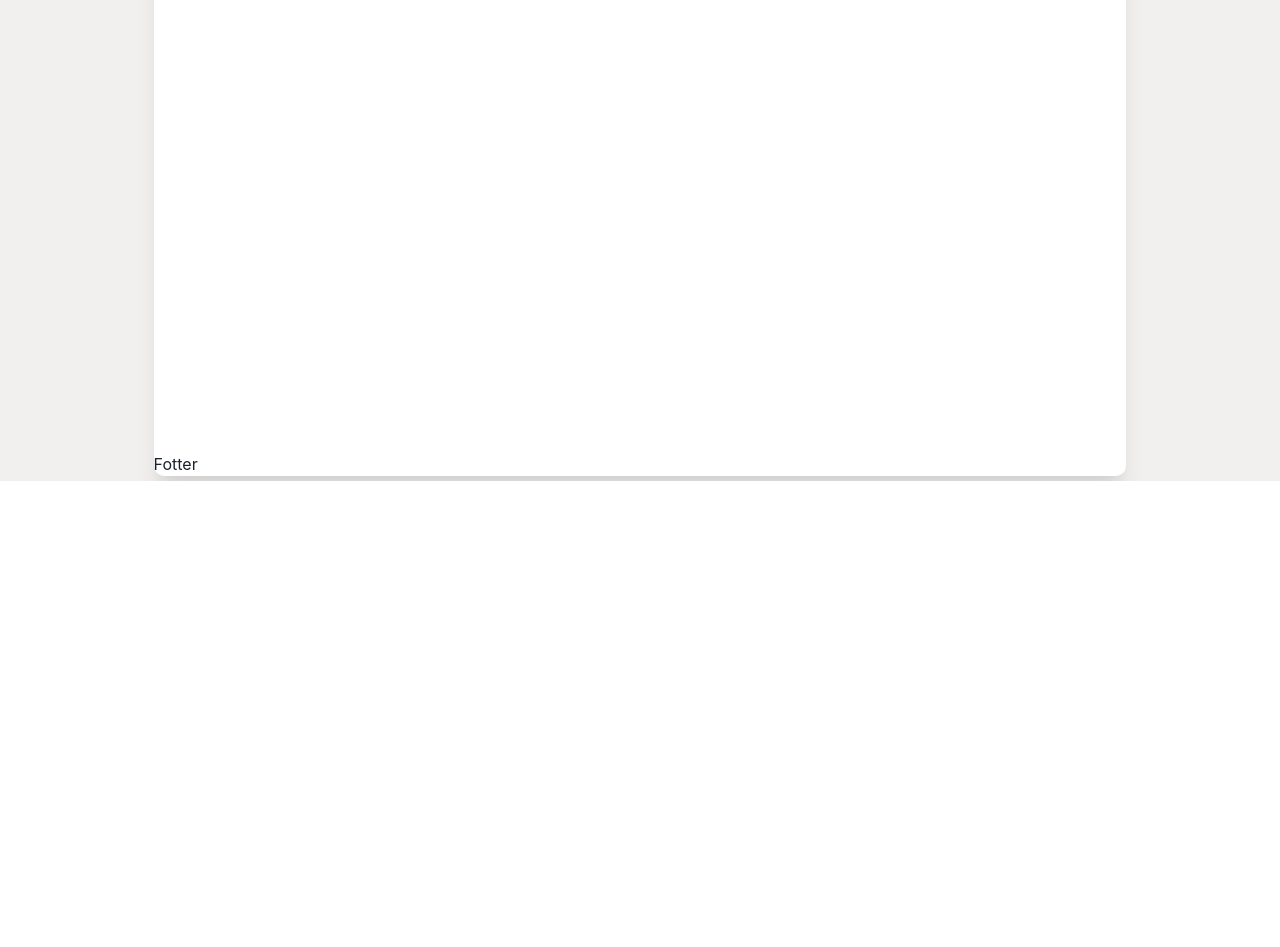
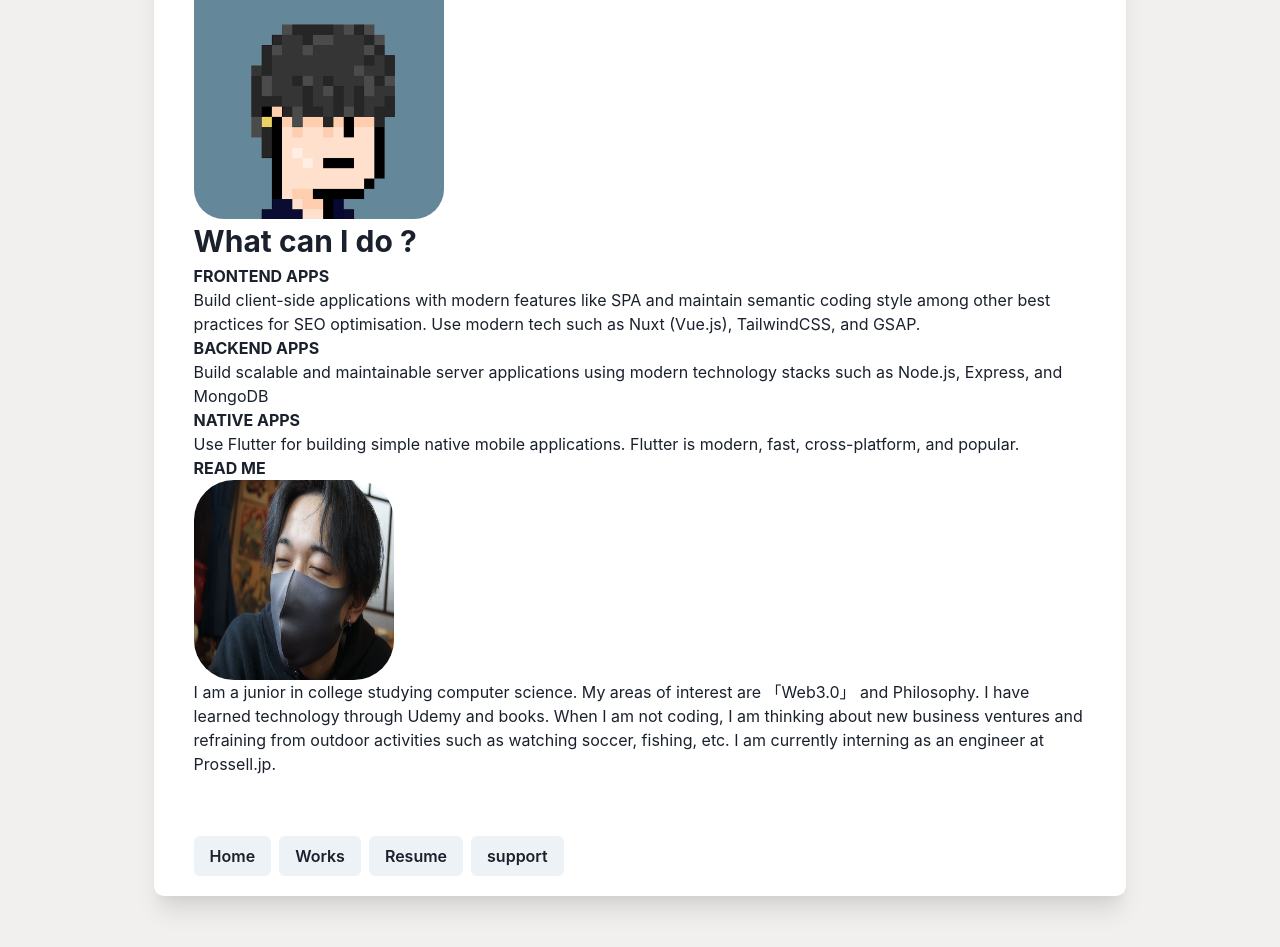
Before and after one commit to takaya-okamoto/okamoto-takaya.github.io, a Next.js app: page / in a window 1280 px wide. Shown: the part 319-1266 px from the top of the page. Before the commit the page ends 800 px from the top, so only its background shows below. Built offline with nearby package versions, Linux system fonts and the light colour scheme.

Commit message:
index stracure

```diff
--- a/components/footer.tsx
+++ b/components/footer.tsx
@@ -1,9 +1,27 @@
-import { Text } from '@chakra-ui/react'
+import {
+  Text,
+  HStack,
+  Button,
+  Box
+} from "@chakra-ui/react";
+import NextLink from "next/link"
 
-export function Footer():JSX.Element {
+
+export function Footer(): JSX.Element {
   return (
-    <>
-      <Text>Fotter</Text>
-    </>
-  )
+    <HStack p="20px 40px">
+      <NextLink href='/'>
+        <Button>Home</Button>
+      </NextLink>
+      <NextLink href='/works'>
+        <Button>Works</Button>
+      </NextLink>
+      <NextLink href='resume'>
+        <Button>Resume</Button>
+      </NextLink>
+      <NextLink href='/support'>
+        <Button>support</Button>
+      </NextLink>
+    </HStack>
+  );
 }
--- /dev/null
+++ b/components/mainArea/abstract.tsx
@@ -0,0 +1,12 @@
+import { Box, Text, Image } from '@chakra-ui/react'
+
+export function Abstract():JSX.Element {
+  return (
+    <Box>
+      <Text fontWeight="bold" fontSize="3xl">Takaya Okamoto</Text>
+      <Text>FrontEnd & BlockChain Engineer</Text>
+      <Text>Software Developer from Akita Prefecture in Japan. I am mainly active in the Web 3.0 area and have experience in Dapps development.</Text>
+      <Image src='pfp.png' alt='pfp' boxSize='250px' borderRadius='30px'/>
+    </Box>
+  )
+}
--- /dev/null
+++ b/components/mainArea/selfIntroduction.tsx
@@ -0,0 +1,17 @@
+import { Box, Text, Image } from "@chakra-ui/react";
+
+export function SelfIntroduction(): JSX.Element {
+  return (
+    <Box>
+      <Text fontWeight="bold">READ ME</Text>
+      <Image src="me.jpeg" alt="me" boxSize="200px" borderRadius="40px" />
+      <Text>
+        I am a junior in college studying computer science. My areas of interest
+        are 「Web3.0」 and Philosophy. I have learned technology through Udemy and
+        books. When I am not coding, I am thinking about new business ventures
+        and refraining from outdoor activities such as watching soccer, fishing,
+        etc. I am currently interning as an engineer at Prossell.jp.
+      </Text>
+    </Box>
+  );
+}
--- /dev/null
+++ b/components/mainArea/whatCanIDo.tsx
@@ -0,0 +1,23 @@
+import { Box, Text, Image } from '@chakra-ui/react'
+
+export function WhatCanIDo():JSX.Element {
+  return (
+    <Box>
+      <Text fontWeight="bold" fontSize="3xl">What can I do ?</Text>
+      <Box>
+        <Box>
+          <Text fontWeight="bold">FRONTEND APPS</Text>
+          <Text>Build client-side applications with modern features like SPA and maintain semantic coding style among other best practices for SEO optimisation. Use modern tech such as Nuxt (Vue.js), TailwindCSS, and GSAP.</Text>
+        </Box>
+        <Box>
+          <Text fontWeight="bold">BACKEND APPS</Text>
+          <Text>Build scalable and maintainable server applications using modern technology stacks such as Node.js, Express, and MongoDB</Text>
+        </Box>
+        <Box>
+          <Text fontWeight="bold">NATIVE APPS</Text>
+          <Text>Use Flutter for building simple native mobile applications. Flutter is modern, fast, cross-platform, and popular.</Text>
+        </Box>
+      </Box>
+    </Box>
+  )
+}
--- a/pages/_app.tsx
+++ b/pages/_app.tsx
@@ -8,7 +8,7 @@ import { Footer } from '../components/footer'
 function MyApp({ Component, pageProps }: AppProps) {
   return (
     <ChakraProvider>
-      <Box bgColor="#F2F0EE" h="100vh" p="4% 12%">
+      <Box bgColor="#F2F0EE" h="100%" p="4% 12%">
         <Box bgColor="white" borderRadius={10} shadow="xl">
           <Header />
           <Component {...pageProps} />
--- a/pages/index.tsx
+++ b/pages/index.tsx
@@ -1,10 +1,16 @@
-import { Text, Button, Box } from '@chakra-ui/react'
+import { Box } from '@chakra-ui/react'
 import type { NextPage } from 'next'
+import { Abstract } from '../components/mainArea/abstract'
+import { WhatCanIDo } from '../components/mainArea/whatCanIDo'
+import { SelfIntroduction } from '../components/mainArea/selfIntroduction'
+
 
 const Home: NextPage = () => {
   return (
-    <Box h="80vh" p="40px">
-      <Text>Main Area</Text>
+    <Box p="40px">
+      <Abstract />
+      <WhatCanIDo />
+      <SelfIntroduction />
     </Box>
   )
 }
```
Also changed, not shown: public/me.jpeg (added), public/pfp.png (added).
